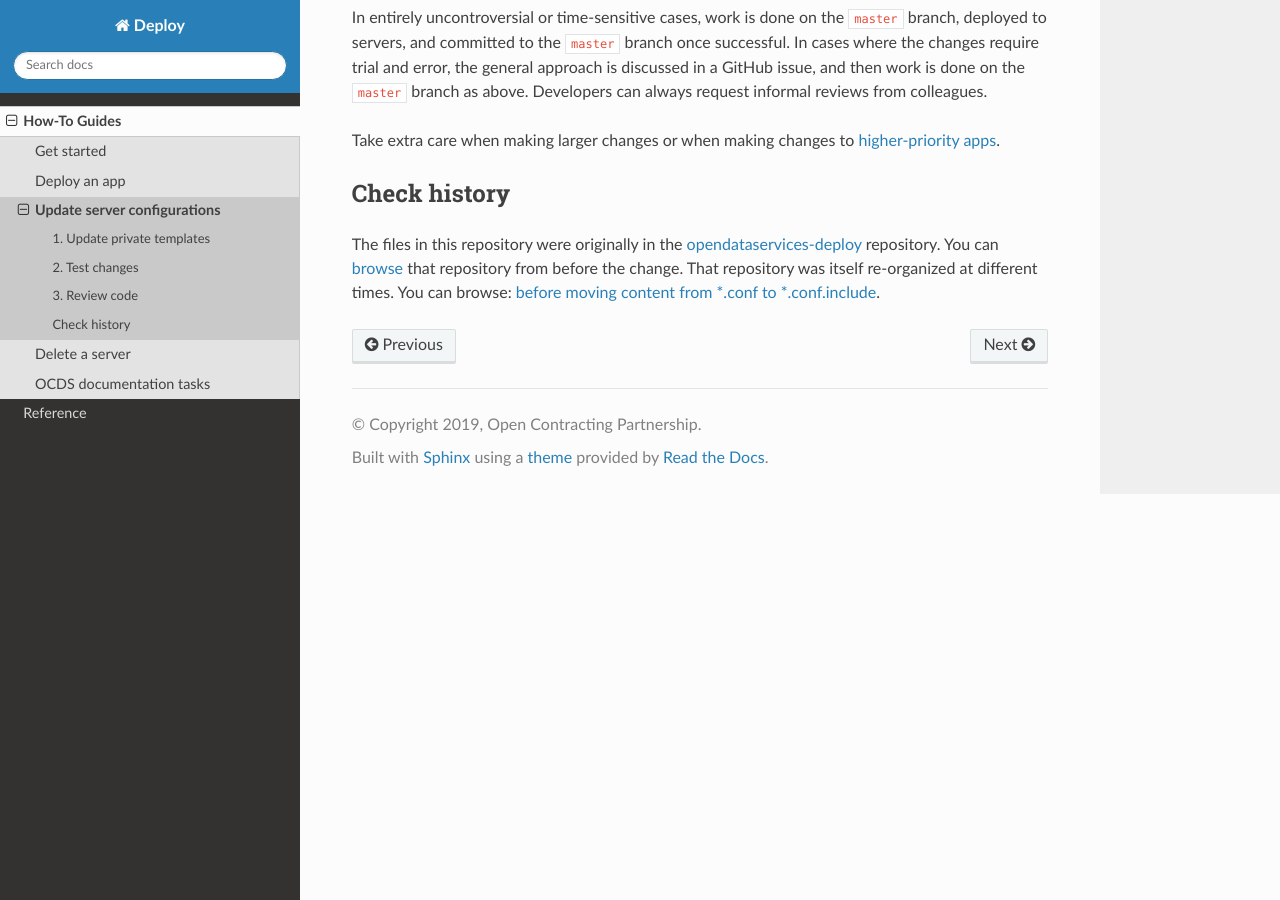
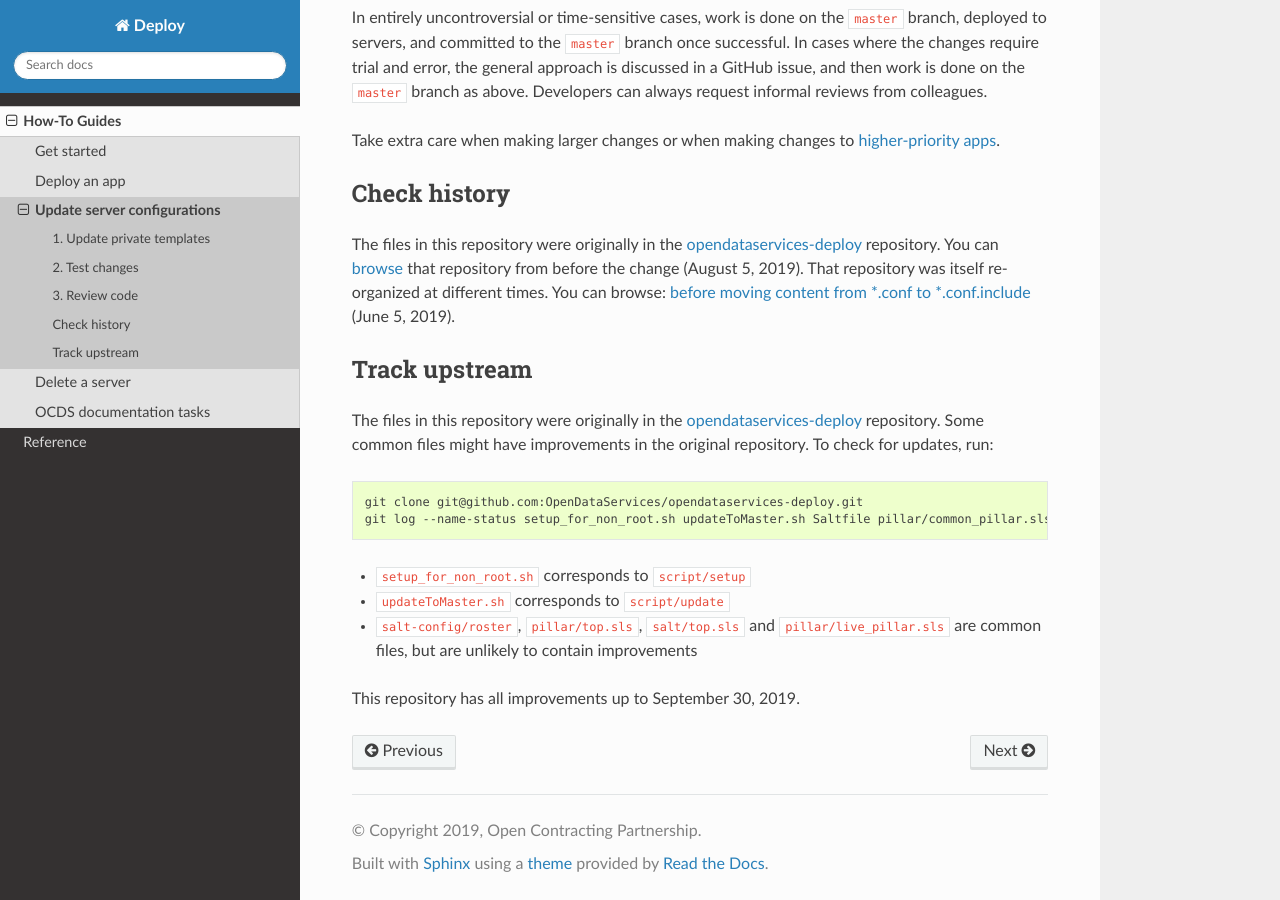
Before and after one commit to open-contracting/deploy, a Sphinx documentation site: the page built from docs/how-to/update.rst, in a window 1280 px wide and 900 px high, scrolled down 902 px. Built offline with Sphinx 7.4.7 and the Read the Docs theme 2.0.0, drawn with Linux system fonts in a browser that asks for light colours.

Commit message:
Docs: Add task for tracking upstream deploy repo

```diff
--- a/docs/how-to/update.rst
+++ b/docs/how-to/update.rst
@@ -35,4 +35,20 @@ Take extra care when making larger changes or when making changes to `higher-pri
 Check history
 -------------
 
-The files in this repository were originally in the `opendataservices-deploy <https://github.com/OpenDataServices/opendataservices-deploy>`__ repository. You can `browse <https://github.com/OpenDataServices/opendataservices-deploy/tree/7a5baff013b888c030df8366b3de45aae3e12f9e>`__ that repository from before the change. That repository was itself re-organized at different times. You can browse: `before moving content from *.conf to *.conf.include <https://github.com/OpenDataServices/opendataservices-deploy/tree/4dbea5122e1fc01221c8d051efc99836cef98ccb>`__.
+The files in this repository were originally in the `opendataservices-deploy <https://github.com/OpenDataServices/opendataservices-deploy>`__ repository. You can `browse <https://github.com/OpenDataServices/opendataservices-deploy/tree/7a5baff013b888c030df8366b3de45aae3e12f9e>`__ that repository from before the change (August 5, 2019). That repository was itself re-organized at different times. You can browse: `before moving content from *.conf to *.conf.include <https://github.com/OpenDataServices/opendataservices-deploy/tree/4dbea5122e1fc01221c8d051efc99836cef98ccb>`__ (June 5, 2019).
+
+Track upstream
+--------------
+
+The files in this repository were originally in the `opendataservices-deploy <https://github.com/OpenDataServices/opendataservices-deploy>`__ repository. Some common files might have improvements in the original repository. To check for updates, run:
+
+.. code-block:: bash
+
+   git clone git@github.com:OpenDataServices/opendataservices-deploy.git
+   git log --name-status setup_for_non_root.sh updateToMaster.sh Saltfile pillar/common_pillar.sls pillar/staging_pillar.sls salt-config/master salt/apache-proxy.sls salt/apache.sls salt/apache/000-default.conf salt/apache/000-default.conf.include salt/apache/_common.conf salt/apache/cove.conf salt/apache/cove.conf.include salt/apache/prometheus-client.conf salt/apache/prometheus-client.conf.include salt/apache/robots_dev.txt salt/apt/10periodic salt/apt/50unattended-upgrades salt/core.sls salt/cove.sls salt/fail2ban/action.d/mail-whois.local salt/fail2ban/filter.d/uwsgi.conf salt/letsencrypt.sls salt/lib.sls salt/nginx/redash salt/prometheus-client-apache.sls salt/prometheus-client/prometheus-node-exporter.service salt/system/ocdskingfisher_motd salt/uwsgi.sls salt/uwsgi/cove.ini
+
+-  ``setup_for_non_root.sh`` corresponds to ``script/setup``
+-  ``updateToMaster.sh`` corresponds to ``script/update``
+-  ``salt-config/roster``, ``pillar/top.sls``, ``salt/top.sls`` and ``pillar/live_pillar.sls`` are common files, but are unlikely to contain improvements
+
+This repository has all improvements up to September 30, 2019.
```
